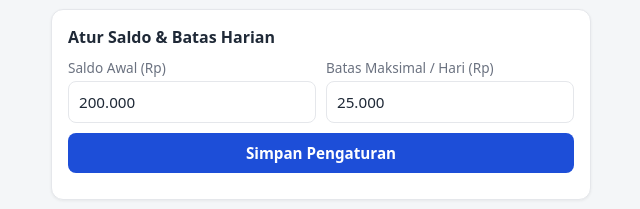
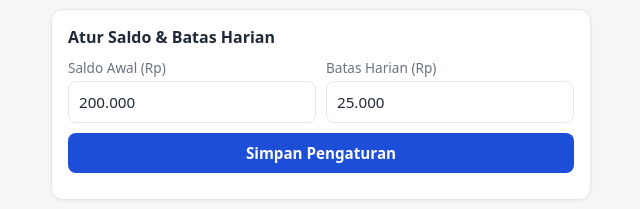
Before and after one commit to Nadz-Css/Urusan-Duit, a plain HTML site: page index.html in a window 1280 px wide. Shown: the part 256-465 px from the top of the page, 319-959 px from the left. Drawn offline with Linux system fonts and the light colour scheme.

Commit message:
Update index.html

```diff
--- a/index.html
+++ b/index.html
@@ -419,7 +419,7 @@
           <input type="text" inputmode="numeric" id="inputSaldo" placeholder="200.000" />
         </div>
         <div>
-          <label for="inputBatasHarian">Batas Maksimal / Hari (Rp)</label>
+          <label for="inputBatasHarian">Batas Harian (Rp)</label>
           <input type="text" inputmode="numeric" id="inputBatasHarian" placeholder="25.000" />
         </div>
       </div>
```
